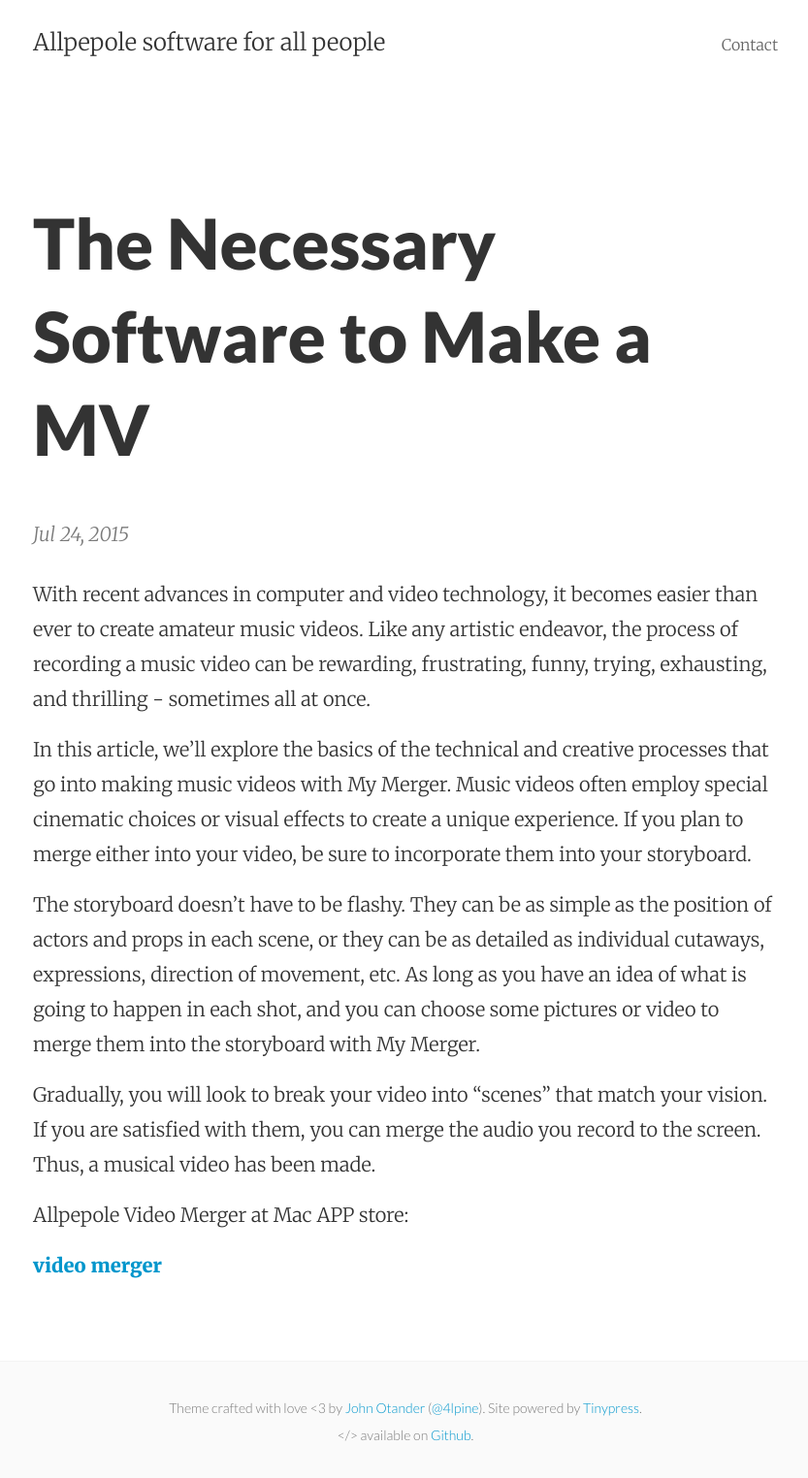
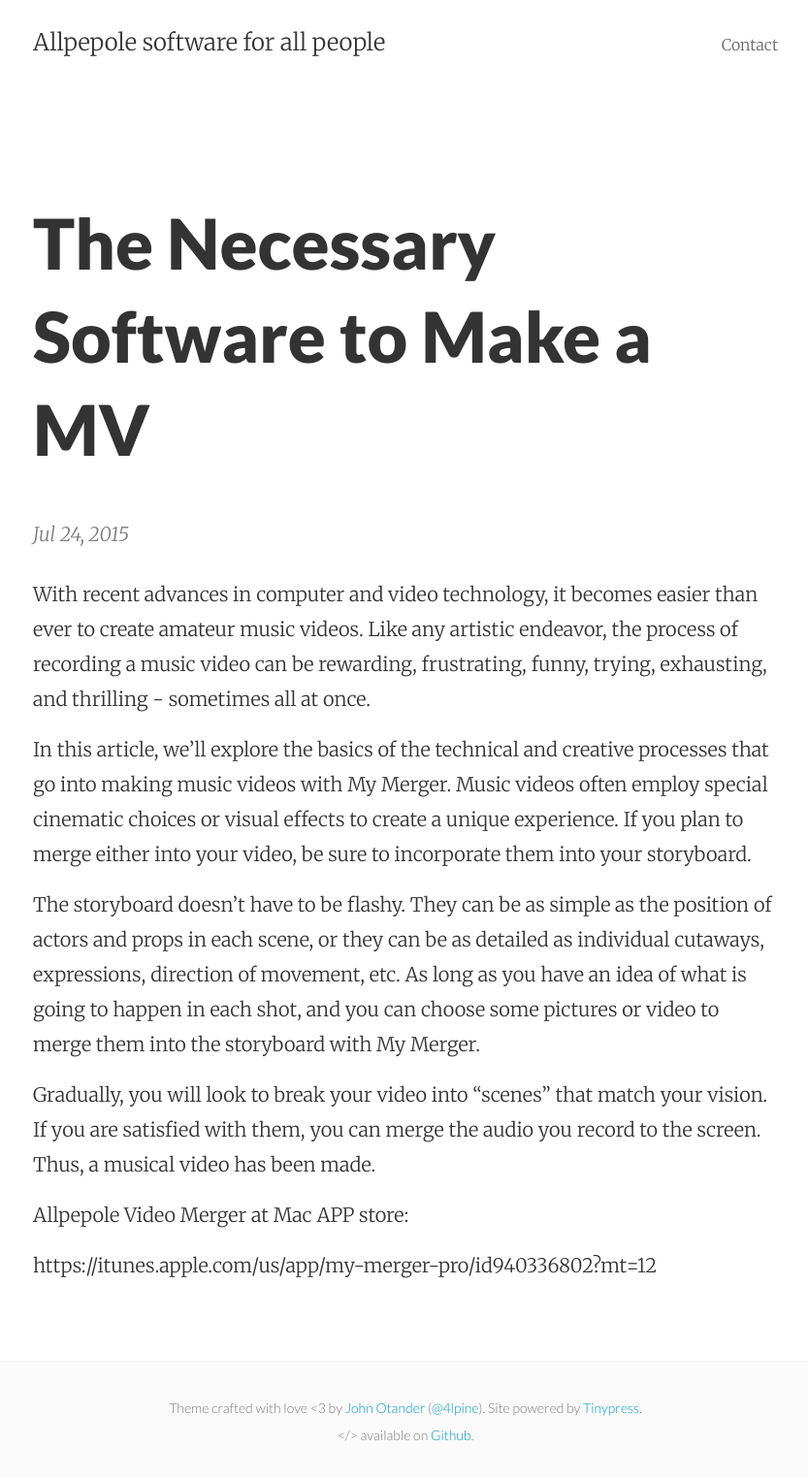
Before and after one commit to AllPepole/AllPepole.github.io, a Jekyll site: the page built from _posts/2015-07-24-the-necessary-software-to-make-a-mv.markdown, in a window 1280 px wide. Shown: the whole page at 97% size, without its empty margins (222-1055 px from the left). Built offline with Jekyll 4.4.1, drawn with Linux system fonts in a browser that asks for light colours.

Commit message:
Post update: The Necessary Software to Make a MV

```diff
--- a/_posts/2015-07-24-the-necessary-software-to-make-a-mv.markdown
+++ b/_posts/2015-07-24-the-necessary-software-to-make-a-mv.markdown
@@ -14,4 +14,4 @@ Gradually, you will look to break your video into “scenes” that match your v
 
 Allpepole Video Merger at Mac APP store:
 
-<a href="http://www.allpepole.com/MyMerger_Mac"><b>video merger</b></a>
+https://itunes.apple.com/us/app/my-merger-pro/id940336802?mt=12
```
